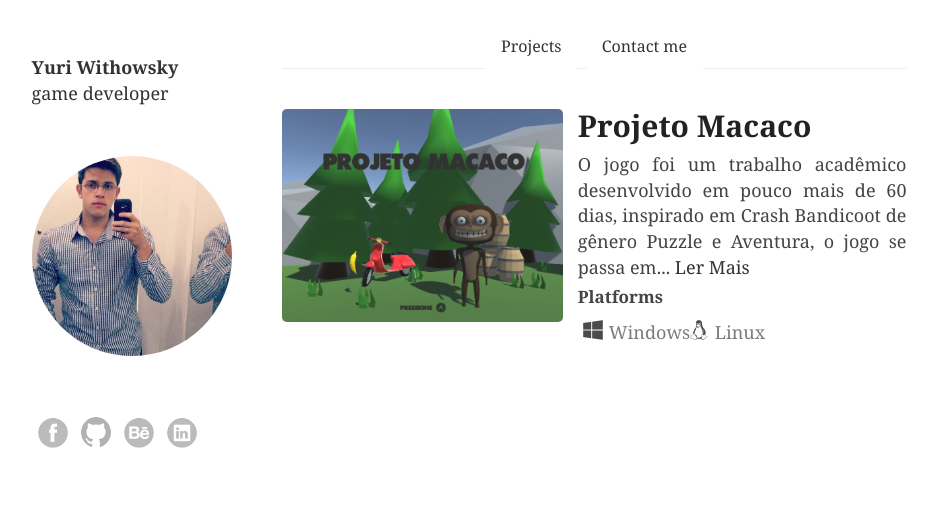
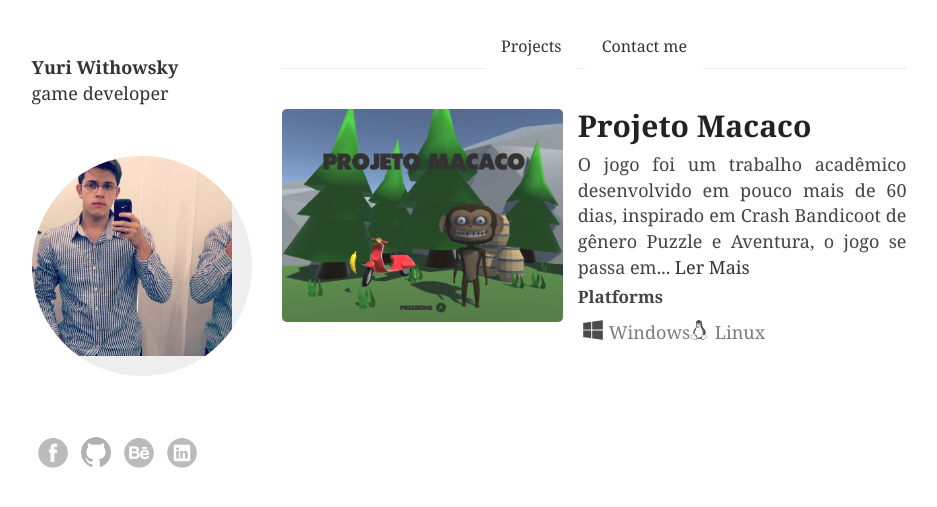
Before and after one commit to yuriwithowsky/yuriwithowsky.github.io, a Jekyll site: the page built from index.html, in a window 1280 px wide. Shown: the top 507 px of the page, without its empty margins (171-1108 px from the left). Built offline with Jekyll 4.4.1, drawn with Linux system fonts in a browser that asks for light colours; some web fonts are replaced.

Commit message:
Update theme.css

```diff
--- a/css/theme.css
+++ b/css/theme.css
@@ -51,9 +51,9 @@ a.author-photo
     display: block;
     background-color: #EEE;
     margin: 0 auto;
-    width: 200px;
-    height: 200px;
-    border-radius: 100px;
+    width: 220px;
+    height: 220px;
+    border-radius: 220px;
     overflow: hidden;
 }
 
```
